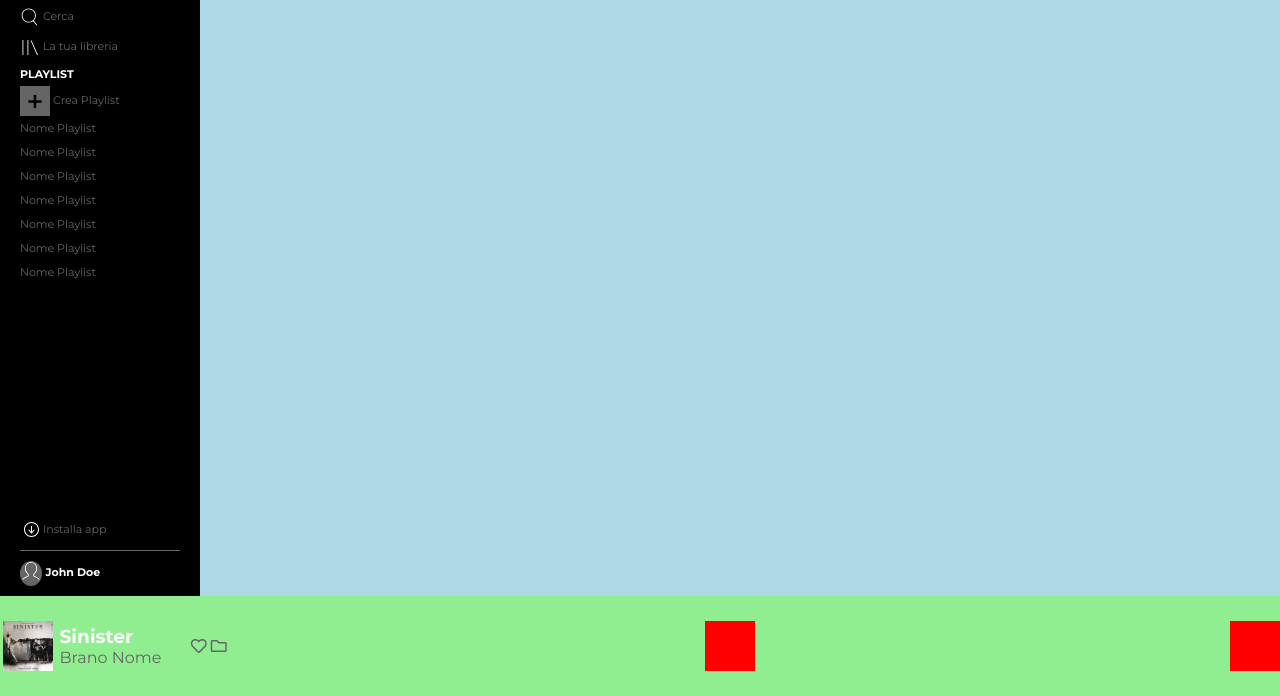
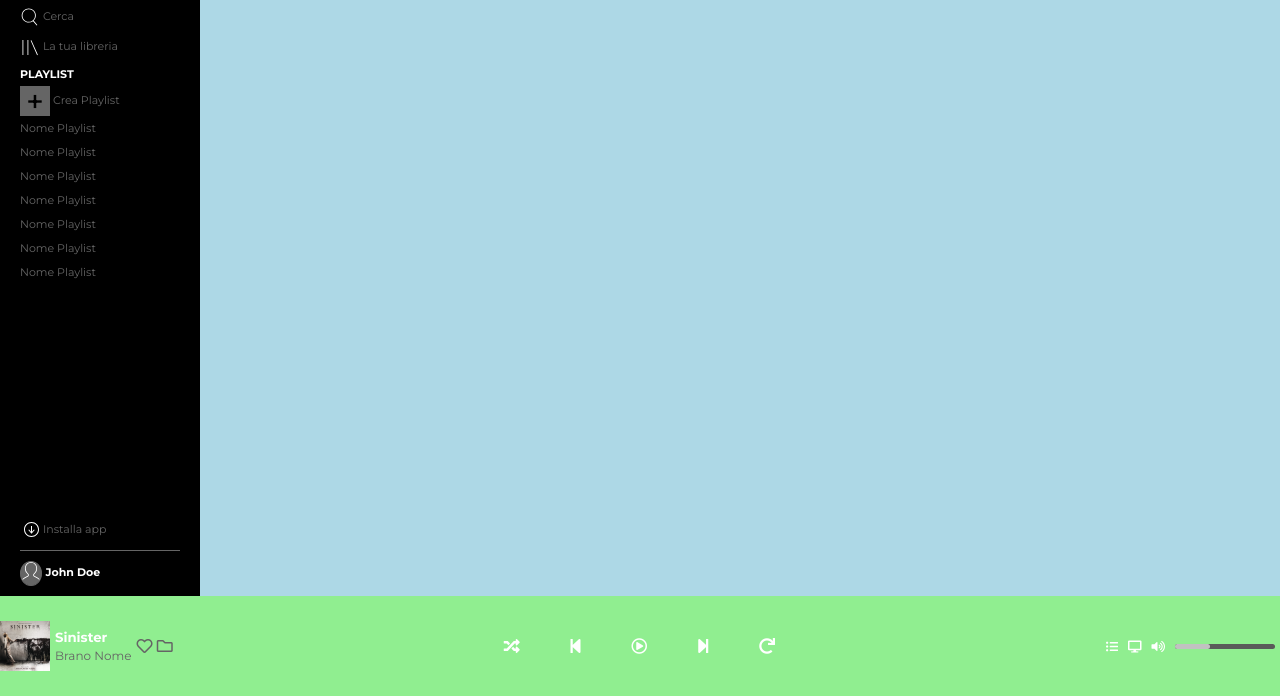
Before and after one commit to rcolonna00/html-css-spotifyweb, a plain HTML site: page index.html in a window 1280 px wide. Shown: the part 104-800 px from the top of the page. Drawn offline with Linux system fonts and the light colour scheme.

Commit message:
quasi finito footer

```diff
--- a/css/style.css
+++ b/css/style.css
@@ -77,11 +77,11 @@ main{
     color: #656565;
 }
 
-a:hover{
+.main_left a:hover{
     color: #d2d2d2;
 }
 
-li:hover{
+.main_left li:hover{
     border-left: 3px solid lime;
 }
 /* logo */
@@ -199,9 +199,8 @@ footer{
 }
 
 /*song*/
-.song{
-    width: 230px;
-    min-width: 176.98px;
+.song .padding_left{
+    padding-left: 5px;
 }
 
 .song img{
@@ -216,10 +215,6 @@ footer{
     justify-content: space-around;
 }
 
-.heart_archive{
-    padding-left: 10%;
-}
-
 .song .heart_archive i{
     color: #656565;
 }
@@ -229,6 +224,7 @@ footer{
 
 .song a{
     color: #656565;
+    font-size: 12px;
 }
 
 .song a:hover{
@@ -238,13 +234,80 @@ footer{
 
 /*timer*/
 .timer{
+    min-width: 50%;
+}
+/*tasti*/
+.tasti{
+    margin: auto;
+    width: 50%;
+}
 
+.timer ul{
+    margin: auto;
+    max-width: 350px;
+    display: flex;
+    flex-wrap: nowrap;
+    justify-content: space-around;
 }
+
+.timer li{
+    list-style: none;
+}
+
+.timer li a{
+    text-decoration: none;
+    color: white;
+}
+/*fine timer*/
 
 /*volume*/
 .volume{
+    display: flex;
+    align-items: center;
+}
 
+.volume a{
+    color: white;
+    font-size: 12px;
 }
+
+.volume i{
+    padding-right: 10px;
+}
+
+.volume .barra_volume_intera{
+    width: 100px;
+    background-color: #5a5a5a;
+    height: 5px;
+    position: relative;
+    border-radius: 5px;
+    margin-right: 5px;
+}
+
+.volume .barra_volume_pezzo{
+    background-color: #c1c1c1;
+    height: 5px;
+    width: 35px;
+    border-radius: 5px;
+}
+
+.pallino_barra{
+    width: 10px;
+    height: 10px;
+    margin-left: 33px;
+    position: absolute;
+    bottom: -2px;
+    border-radius: 50%;
+}
+
+.volume .barra_volume_pezzo:hover{
+    background-color: lime;
+}
+
+.barra_volume_intera:hover .pallino_barra{
+    background:white;
+}
+
 /* FINE FOOTER */
 
 @media all and (max-width: 767px){
--- a/index.html
+++ b/index.html
@@ -85,11 +85,11 @@
                 <div class="song ">
                     <div class="music_i">
                         <img src="img/sinister.jpeg" alt="">
-                        <div>
-                            <h3>Sinister</h3>
+                        <div class="padding_left">
+                            <h5>Sinister</h5>
                             <a>Brano Nome</a>
                         </div>
-                        <div class="heart_archive">
+                        <div class="padding_left heart_archive">
                             <i class="far fa-heart heart"></i>
                             <i class="far fa-folder archive"></i>
                         </div>
@@ -99,12 +99,34 @@
                 </div>
 
                 <!-- TIMER -->
-                <div class="timer alt">
+                <div class="timer">
 
+                    <div class="tasti">
+                        <ul>
+                            <li><a href="#"><i class="fas fa-random"></i></a></li>
+                            <li><a href="#"><i class="fas fa-step-backward"></i></a></li>
+                            <li><a href="#" class="play"><i class="far fa-play-circle"></i></a></li>
+                            <li><a href="#"><i class="fas fa-step-forward"></i></a></li>
+                            <li><a href="#"><i class="fas fa-redo"></i></a></li>
+                        </ul>
+                    </div>
+
+                    <div class="barra_tempo">
+
+                    </div>
                 </div>
 
                 <!-- VOLUME -->
-                <div class="volume alt">
+                <div class="volume">
+
+                    <a href="#"><i class="fas fa-list-ul"></i></a>
+                    <a href="#"><i class="fas fa-desktop"></i></a>
+                    <a href="#"><i class="fas fa-volume-up"></i></a>
+                    <div class="barra_volume_intera">
+                        <div class="barra_volume_pezzo">
+                            <div class="pallino_barra"></div>
+                        </div>
+                    </div>
 
                 </div>
 
```
